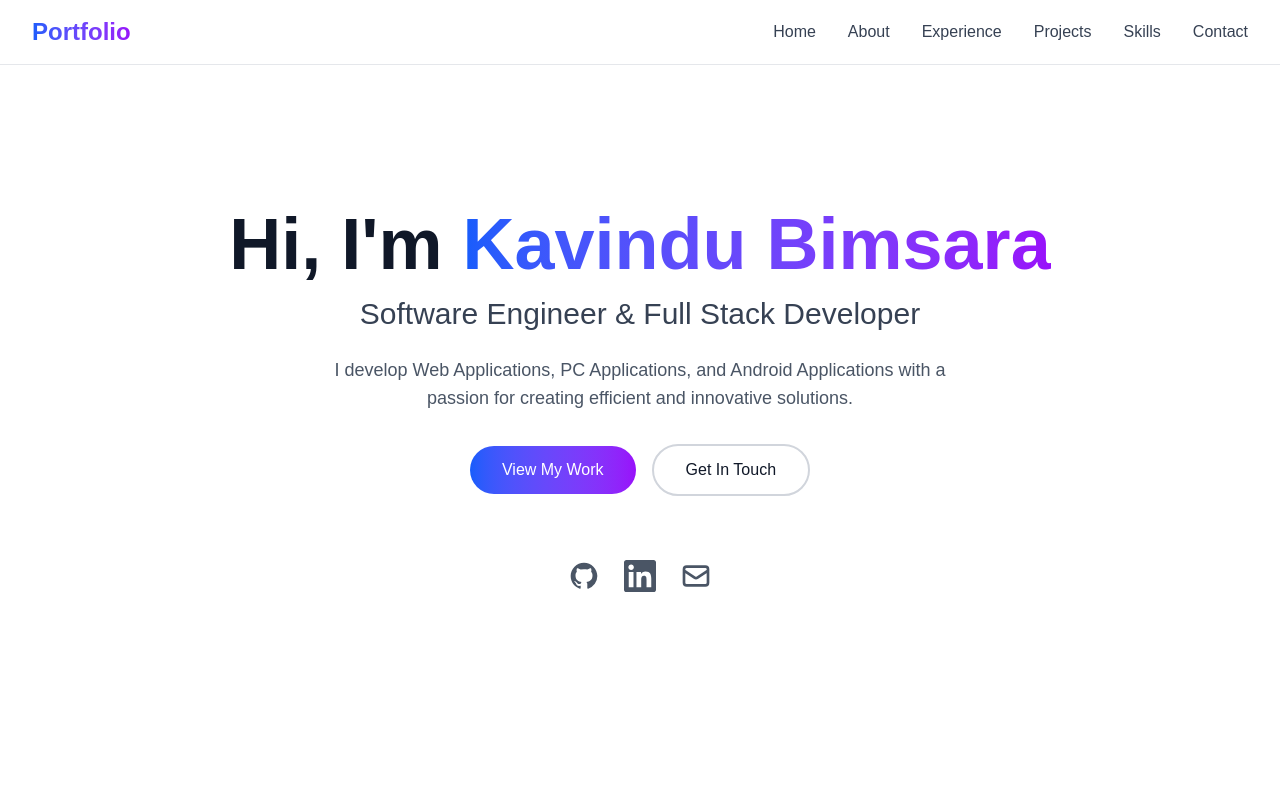
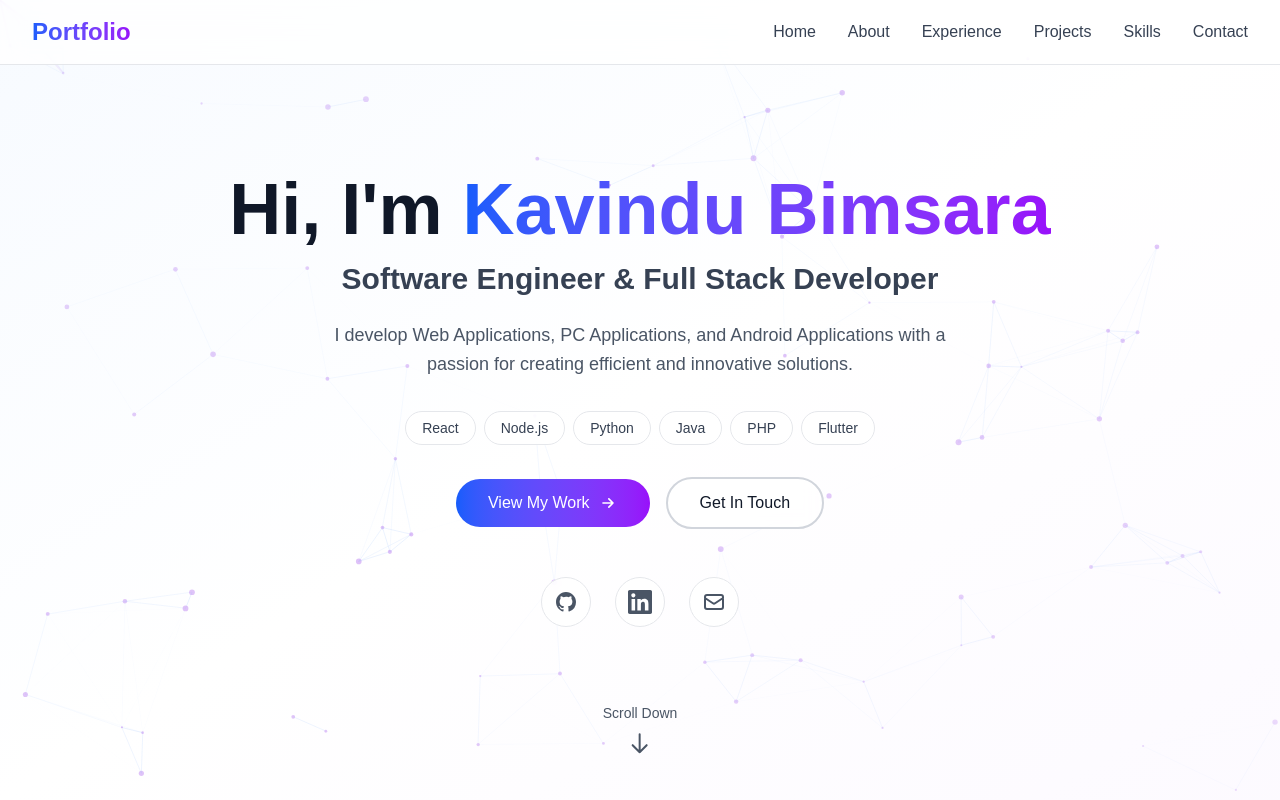
Before and after one commit to kbimsara/newPortfolio, a Next.js app: page / in a window 1280 px wide. Shown: the top 800 px of the page. Built offline with nearby package versions, Linux system fonts and the light colour scheme.

Commit message:
Update Hero.tsx

```diff
--- a/app/components/Hero.tsx
+++ b/app/components/Hero.tsx
@@ -1,52 +1,235 @@
+'use client';
+
+import { useEffect, useRef, useState } from 'react';
+
 export default function Hero() {
+  const canvasRef = useRef<HTMLCanvasElement>(null);
+  const [mousePosition, setMousePosition] = useState({ x: 0, y: 0 });
+
+  // Smooth scroll function
+  const smoothScrollTo = (e: React.MouseEvent<HTMLAnchorElement>, targetId: string) => {
+    e.preventDefault();
+    const target = document.querySelector(targetId);
+    if (target) {
+      target.scrollIntoView({
+        behavior: 'smooth',
+        block: 'start',
+      });
+    }
+  };
+
+  useEffect(() => {
+    const canvas = canvasRef.current;
+    if (!canvas) return;
+
+    const ctx = canvas.getContext('2d');
+    if (!ctx) return;
+
+    // Set canvas size
+    const resizeCanvas = () => {
+      canvas.width = window.innerWidth;
+      canvas.height = window.innerHeight;
+    };
+    resizeCanvas();
+    window.addEventListener('resize', resizeCanvas);
+
+    // Particle system
+    const particles: Array<{
+      x: number;
+      y: number;
+      vx: number;
+      vy: number;
+      radius: number;
+    }> = [];
+
+    const particleCount = 80;
+    for (let i = 0; i < particleCount; i++) {
+      particles.push({
+        x: Math.random() * canvas.width,
+        y: Math.random() * canvas.height,
+        vx: (Math.random() - 0.5) * 0.5,
+        vy: (Math.random() - 0.5) * 0.5,
+        radius: Math.random() * 2 + 1,
+      });
+    }
+
+    const animate = () => {
+      ctx.clearRect(0, 0, canvas.width, canvas.height);
+
+      // Update and draw particles
+      particles.forEach((particle, i) => {
+        // Move particles
+        particle.x += particle.vx;
+        particle.y += particle.vy;
+
+        // Bounce off edges
+        if (particle.x < 0 || particle.x > canvas.width) particle.vx *= -1;
+        if (particle.y < 0 || particle.y > canvas.height) particle.vy *= -1;
+
+        // Draw particle
+        ctx.beginPath();
+        ctx.arc(particle.x, particle.y, particle.radius, 0, Math.PI * 2);
+        ctx.fillStyle = 'rgba(147, 51, 234, 0.5)'; // purple with transparency
+        ctx.fill();
+
+        // Draw connections to nearby particles
+        particles.slice(i + 1).forEach((otherParticle) => {
+          const dx = particle.x - otherParticle.x;
+          const dy = particle.y - otherParticle.y;
+          const distance = Math.sqrt(dx * dx + dy * dy);
+
+          if (distance < 150) {
+            ctx.beginPath();
+            ctx.moveTo(particle.x, particle.y);
+            ctx.lineTo(otherParticle.x, otherParticle.y);
+            ctx.strokeStyle = `rgba(59, 130, 246, ${0.2 * (1 - distance / 150)})`; // blue with fading
+            ctx.lineWidth = 1;
+            ctx.stroke();
+          }
+        });
+
+        // Draw connection to mouse
+        const dx = particle.x - mousePosition.x;
+        const dy = particle.y - mousePosition.y;
+        const distance = Math.sqrt(dx * dx + dy * dy);
+
+        if (distance < 200) {
+          ctx.beginPath();
+          ctx.moveTo(particle.x, particle.y);
+          ctx.lineTo(mousePosition.x, mousePosition.y);
+          ctx.strokeStyle = `rgba(147, 51, 234, ${0.4 * (1 - distance / 200)})`;
+          ctx.lineWidth = 2;
+          ctx.stroke();
+
+          // Pull particle towards mouse slightly
+          particle.vx += (mousePosition.x - particle.x) * 0.0001;
+          particle.vy += (mousePosition.y - particle.y) * 0.0001;
+        }
+      });
+
+      requestAnimationFrame(animate);
+    };
+
+    animate();
+
+    return () => {
+      window.removeEventListener('resize', resizeCanvas);
+    };
+  }, [mousePosition]);
+
+  const handleMouseMove = (e: React.MouseEvent<HTMLElement>) => {
+    setMousePosition({ x: e.clientX, y: e.clientY });
+  };
+
   return (
-    <section id="home" className="min-h-screen flex items-center justify-center px-4 sm:px-6 lg:px-8">
-      <div className="max-w-4xl mx-auto text-center">
-        <div className="mb-8 animate-fade-in">
-          <h1 className="text-5xl sm:text-6xl lg:text-7xl font-bold text-gray-900 dark:text-white mb-4">
-            Hi, I&apos;m <span className="text-transparent bg-clip-text bg-gradient-to-r from-blue-600 to-purple-600 dark:from-blue-400 dark:to-purple-400">Kavindu Bimsara</span>
+    <section
+      id="home"
+      className="relative min-h-screen flex items-center justify-center px-4 sm:px-6 lg:px-8 overflow-hidden"
+      onMouseMove={handleMouseMove}
+    >
+      {/* Animated Background Canvas */}
+      <canvas
+        ref={canvasRef}
+        className="absolute inset-0 pointer-events-none"
+        style={{ opacity: 0.6 }}
+      />
+
+      {/* Gradient Overlay */}
+      <div className="absolute inset-0 bg-gradient-to-br from-blue-50/50 via-transparent to-purple-50/50 dark:from-blue-950/20 dark:via-transparent dark:to-purple-950/20 pointer-events-none" />
+
+      <div className="max-w-4xl mx-auto text-center relative z-10">
+        <div className="mb-8">
+          <h1 className="text-5xl sm:text-6xl lg:text-7xl font-bold text-gray-900 dark:text-white mb-4 animate-fade-in">
+            Hi, I&apos;m <span className="text-transparent bg-clip-text bg-gradient-to-r from-blue-600 to-purple-600 dark:from-blue-400 dark:to-purple-400 animate-gradient">Kavindu Bimsara</span>
           </h1>
-          <p className="text-xl sm:text-2xl lg:text-3xl text-gray-700 dark:text-gray-300 mb-6">
+          <p className="text-xl sm:text-2xl lg:text-3xl text-gray-700 dark:text-gray-300 mb-6 font-semibold">
             Software Engineer & Full Stack Developer
           </p>
-          <p className="text-lg text-gray-600 dark:text-gray-400 max-w-2xl mx-auto mb-8">
+          <p className="text-lg text-gray-600 dark:text-gray-400 max-w-2xl mx-auto mb-8 leading-relaxed">
             I develop Web Applications, PC Applications, and Android Applications with a passion for creating efficient and innovative solutions.
           </p>
+
+          {/* Tech Stack Pills */}
+          <div className="flex flex-wrap justify-center gap-2 mb-8">
+            {['React', 'Node.js', 'Python', 'Java', 'PHP', 'Flutter'].map((tech) => (
+              <span
+                key={tech}
+                className="px-4 py-1.5 text-sm font-medium bg-white/80 dark:bg-gray-800/80 backdrop-blur-sm text-gray-700 dark:text-gray-300 rounded-full border border-gray-200 dark:border-gray-700 hover:border-blue-500 dark:hover:border-blue-500 transition-all duration-200 hover:scale-110"
+              >
+                {tech}
+              </span>
+            ))}
+          </div>
         </div>
 
-        <div className="flex flex-col sm:flex-row gap-4 justify-center items-center">
+        <div className="flex flex-col sm:flex-row gap-4 justify-center items-center mb-12">
           <a
             href="#projects"
-            className="px-8 py-3 bg-gradient-to-r from-blue-600 to-purple-600 text-white rounded-full font-medium hover:shadow-lg hover:scale-105 transition-all duration-200"
+            onClick={(e) => smoothScrollTo(e, '#projects')}
+            className="group px-8 py-3 bg-gradient-to-r from-blue-600 to-purple-600 text-white rounded-full font-medium hover:shadow-2xl hover:shadow-blue-500/50 hover:scale-105 transition-all duration-300 flex items-center gap-2 cursor-pointer"
           >
             View My Work
+            <svg className="w-5 h-5 group-hover:translate-x-1 transition-transform" fill="none" stroke="currentColor" viewBox="0 0 24 24">
+              <path strokeLinecap="round" strokeLinejoin="round" strokeWidth={2} d="M13 7l5 5m0 0l-5 5m5-5H6" />
+            </svg>
           </a>
           <a
             href="#contact"
-            className="px-8 py-3 border-2 border-gray-300 dark:border-gray-700 text-gray-900 dark:text-white rounded-full font-medium hover:bg-gray-100 dark:hover:bg-gray-800 transition-all duration-200"
+            onClick={(e) => smoothScrollTo(e, '#contact')}
+            className="px-8 py-3 border-2 border-gray-300 dark:border-gray-700 bg-white/50 dark:bg-gray-800/50 backdrop-blur-sm text-gray-900 dark:text-white rounded-full font-medium hover:bg-gray-100 dark:hover:bg-gray-800 hover:border-blue-500 dark:hover:border-blue-500 hover:scale-105 transition-all duration-300 cursor-pointer"
           >
             Get In Touch
           </a>
         </div>
 
-        <div className="mt-16 flex justify-center gap-6">
-          <a href="https://github.com/kbimsara" target="_blank" rel="noopener noreferrer" className="text-gray-600 dark:text-gray-400 hover:text-gray-900 dark:hover:text-white transition-colors" aria-label="GitHub">
-            <svg className="w-8 h-8" fill="currentColor" viewBox="0 0 24 24">
+        <div className="flex justify-center gap-6">
+          <a
+            href="https://github.com/kbimsara"
+            target="_blank"
+            rel="noopener noreferrer"
+            className="group p-3 rounded-full bg-white/80 dark:bg-gray-800/80 backdrop-blur-sm border border-gray-200 dark:border-gray-700 text-gray-600 dark:text-gray-400 hover:text-gray-900 dark:hover:text-white hover:border-blue-500 dark:hover:border-blue-500 hover:scale-110 transition-all duration-300"
+            aria-label="GitHub"
+          >
+            <svg className="w-6 h-6" fill="currentColor" viewBox="0 0 24 24">
               <path fillRule="evenodd" d="M12 2C6.477 2 2 6.484 2 12.017c0 4.425 2.865 8.18 6.839 9.504.5.092.682-.217.682-.483 0-.237-.008-.868-.013-1.703-2.782.605-3.369-1.343-3.369-1.343-.454-1.158-1.11-1.466-1.11-1.466-.908-.62.069-.608.069-.608 1.003.07 1.531 1.032 1.531 1.032.892 1.53 2.341 1.088 2.91.832.092-.647.35-1.088.636-1.338-2.22-.253-4.555-1.113-4.555-4.951 0-1.093.39-1.988 1.029-2.688-.103-.253-.446-1.272.098-2.65 0 0 .84-.27 2.75 1.026A9.564 9.564 0 0112 6.844c.85.004 1.705.115 2.504.337 1.909-1.296 2.747-1.027 2.747-1.027.546 1.379.202 2.398.1 2.651.64.7 1.028 1.595 1.028 2.688 0 3.848-2.339 4.695-4.566 4.943.359.309.678.92.678 1.855 0 1.338-.012 2.419-.012 2.747 0 .268.18.58.688.482A10.019 10.019 0 0022 12.017C22 6.484 17.522 2 12 2z" clipRule="evenodd" />
             </svg>
           </a>
-          <a href="https://www.linkedin.com/in/kavidu-bimsara" target="_blank" rel="noopener noreferrer" className="text-gray-600 dark:text-gray-400 hover:text-gray-900 dark:hover:text-white transition-colors" aria-label="LinkedIn">
-            <svg className="w-8 h-8" fill="currentColor" viewBox="0 0 24 24">
+          <a
+            href="https://www.linkedin.com/in/kavidu-bimsara"
+            target="_blank"
+            rel="noopener noreferrer"
+            className="group p-3 rounded-full bg-white/80 dark:bg-gray-800/80 backdrop-blur-sm border border-gray-200 dark:border-gray-700 text-gray-600 dark:text-gray-400 hover:text-gray-900 dark:hover:text-white hover:border-blue-500 dark:hover:border-blue-500 hover:scale-110 transition-all duration-300"
+            aria-label="LinkedIn"
+          >
+            <svg className="w-6 h-6" fill="currentColor" viewBox="0 0 24 24">
               <path d="M20.447 20.452h-3.554v-5.569c0-1.328-.027-3.037-1.852-3.037-1.853 0-2.136 1.445-2.136 2.939v5.667H9.351V9h3.414v1.561h.046c.477-.9 1.637-1.85 3.37-1.85 3.601 0 4.267 2.37 4.267 5.455v6.286zM5.337 7.433c-1.144 0-2.063-.926-2.063-2.065 0-1.138.92-2.063 2.063-2.063 1.14 0 2.064.925 2.064 2.063 0 1.139-.925 2.065-2.064 2.065zm1.782 13.019H3.555V9h3.564v11.452zM22.225 0H1.771C.792 0 0 .774 0 1.729v20.542C0 23.227.792 24 1.771 24h20.451C23.2 24 24 23.227 24 22.271V1.729C24 .774 23.2 0 22.222 0h.003z"/>
             </svg>
           </a>
-          <a href="mailto:kavidubim2gamaethige@gmail.com" className="text-gray-600 dark:text-gray-400 hover:text-gray-900 dark:hover:text-white transition-colors" aria-label="Email">
-            <svg className="w-8 h-8" fill="none" stroke="currentColor" viewBox="0 0 24 24">
+          <a
+            href="mailto:kavidubim2gamaethige@gmail.com"
+            className="group p-3 rounded-full bg-white/80 dark:bg-gray-800/80 backdrop-blur-sm border border-gray-200 dark:border-gray-700 text-gray-600 dark:text-gray-400 hover:text-gray-900 dark:hover:text-white hover:border-blue-500 dark:hover:border-blue-500 hover:scale-110 transition-all duration-300"
+            aria-label="Email"
+          >
+            <svg className="w-6 h-6" fill="none" stroke="currentColor" viewBox="0 0 24 24">
               <path strokeLinecap="round" strokeLinejoin="round" strokeWidth={2} d="M3 8l7.89 5.26a2 2 0 002.22 0L21 8M5 19h14a2 2 0 002-2V7a2 2 0 00-2-2H5a2 2 0 00-2 2v10a2 2 0 002 2z" />
             </svg>
           </a>
         </div>
       </div>
+
+      {/* Scroll Down Indicator - Outside main content container */}
+      <div className="absolute bottom-8 left-1/2 transform -translate-x-1/2 animate-bounce z-20">
+        <a
+          href="#about"
+          onClick={(e) => smoothScrollTo(e, '#about')}
+          className="flex flex-col items-center gap-2 text-gray-600 dark:text-gray-400 hover:text-gray-900 dark:hover:text-white transition-colors cursor-pointer"
+        >
+          <span className="text-sm font-medium">Scroll Down</span>
+          <svg className="w-6 h-6" fill="none" stroke="currentColor" viewBox="0 0 24 24">
+            <path strokeLinecap="round" strokeLinejoin="round" strokeWidth={2} d="M19 14l-7 7m0 0l-7-7m7 7V3" />
+          </svg>
+        </a>
+      </div>
     </section>
   );
 }
```
